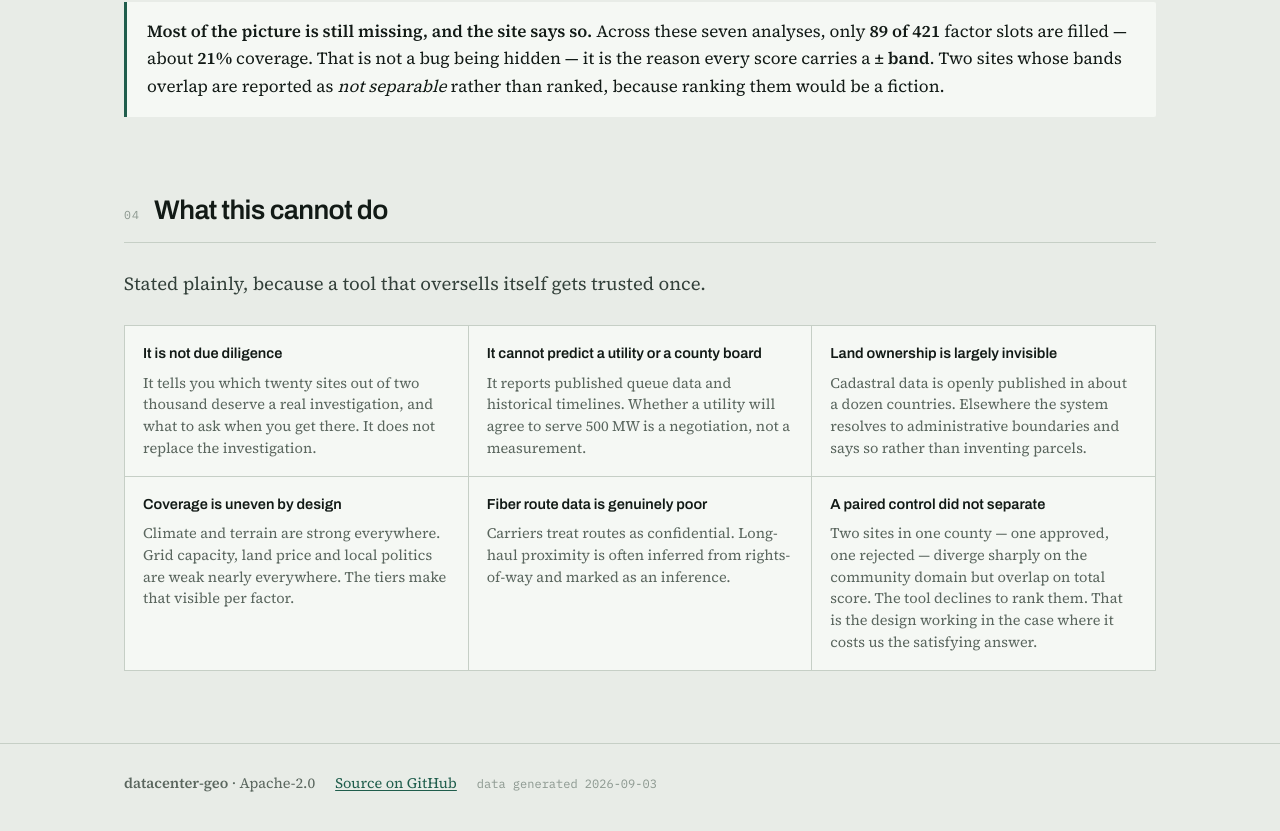
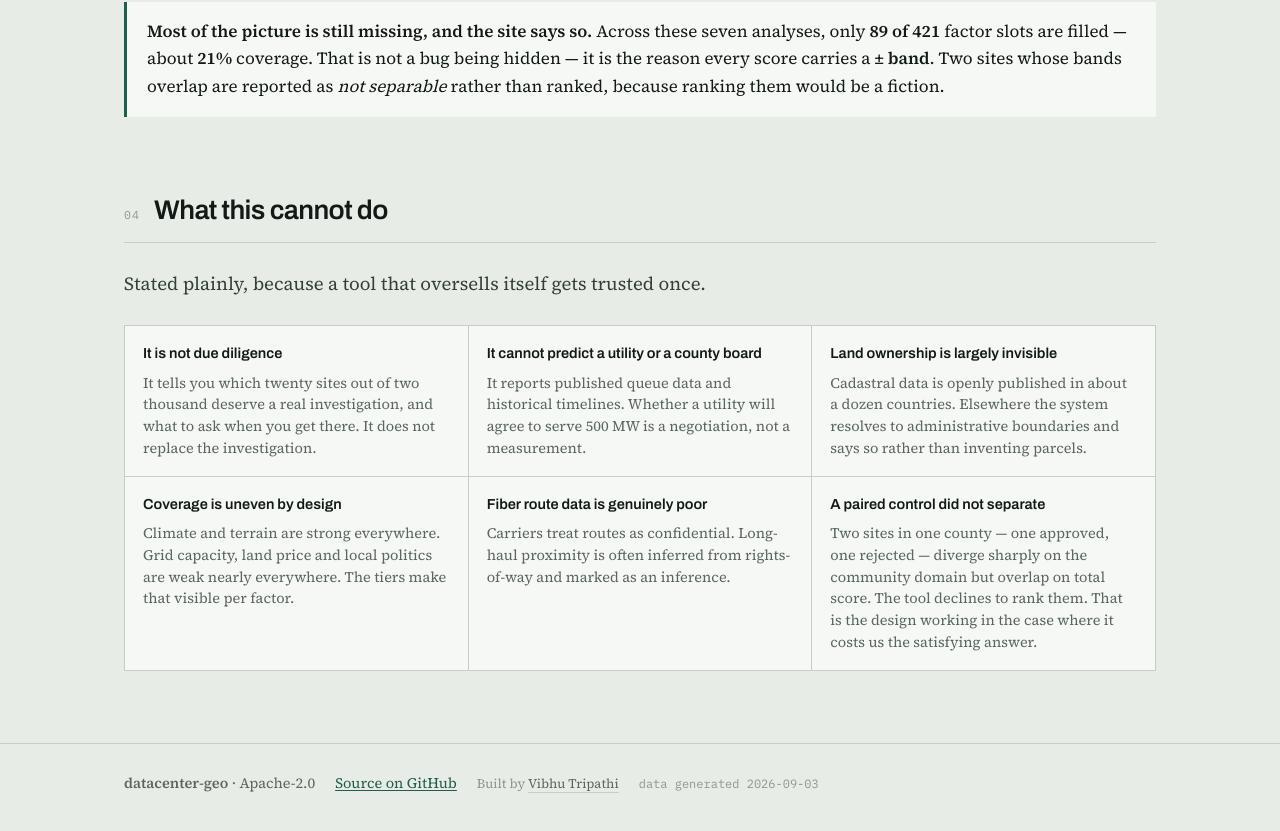
Before and after one commit to not-vibhu/datacenter-geo, a plain HTML site: page site/index.html in a window 1280 px wide. Shown: the part 4969-5800 px from the top of the page. Drawn offline with nearby package versions, Linux system fonts and the light colour scheme.

Commit message:
Add a small built-by credit in the footer
Links to vibhutripathi.com at 13px in the muted footer colour, sitting alongside
the licence and source links rather than competing with the content.

Co-Authored-By: Claude Opus 5 <noreply@anthropic.com>

```diff
--- a/site/index.html
+++ b/site/index.html
@@ -156,6 +156,7 @@
   <div class="wrap frow">
     <span><strong>datacenter-geo</strong> · Apache-2.0</span>
     <a href="https://github.com/not-vibhu/datacenter-geo">Source on GitHub</a>
+    <span class="byline">Built by <a href="https://vibhutripathi.com" rel="noopener">Vibhu Tripathi</a></span>
     <span id="gen" class="mono" style="font-size:12px; color:var(--faint)"></span>
   </div>
 </footer>
--- a/site/styles.css
+++ b/site/styles.css
@@ -224,3 +224,8 @@ footer .frow{display:flex; gap:20px; flex-wrap:wrap; align-items:baseline}
   .detail .dhead{padding:18px 16px}
   .dbar{grid-template-columns:84px 1fr 36px; gap:8px}
 }
+
+/* Understated credit — present, not competing with the content. */
+.byline{font-size:13px; color:var(--faint)}
+.byline a{color:var(--muted); text-decoration:none; border-bottom:1px solid var(--rule)}
+.byline a:hover{color:var(--accent); border-bottom-color:var(--accent)}
```
